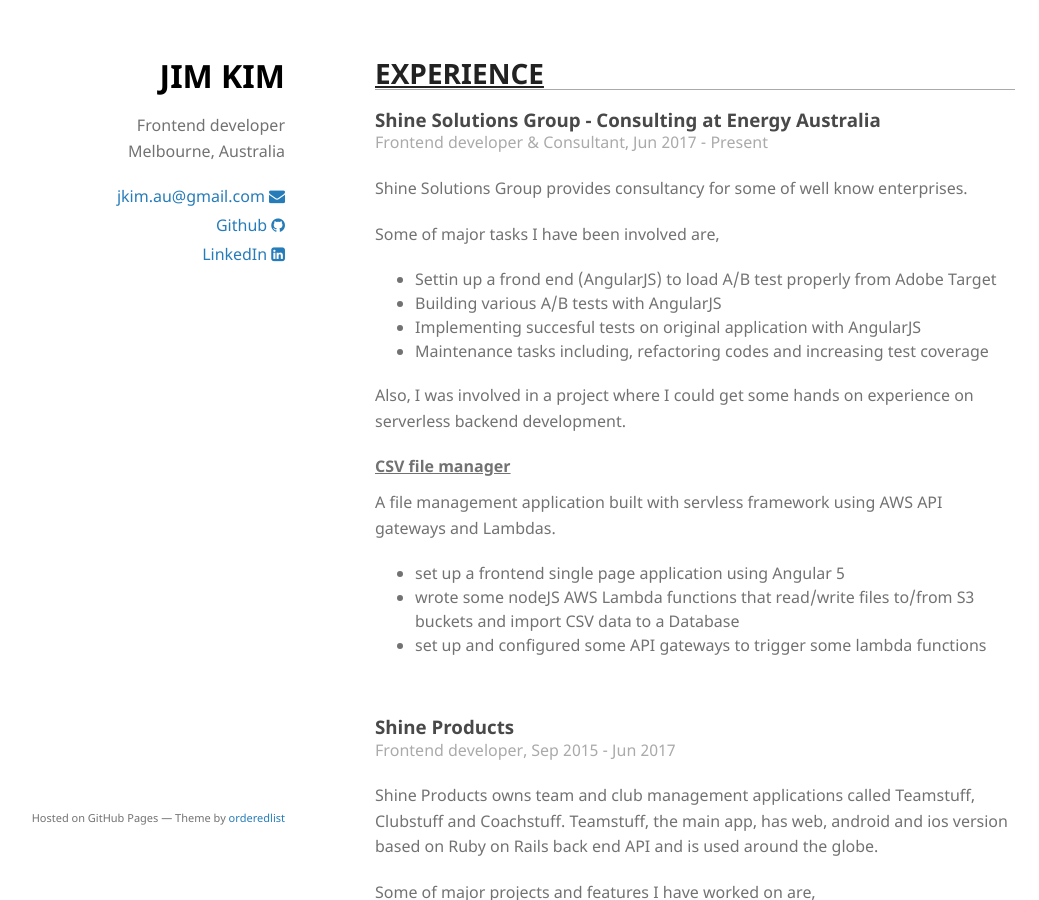
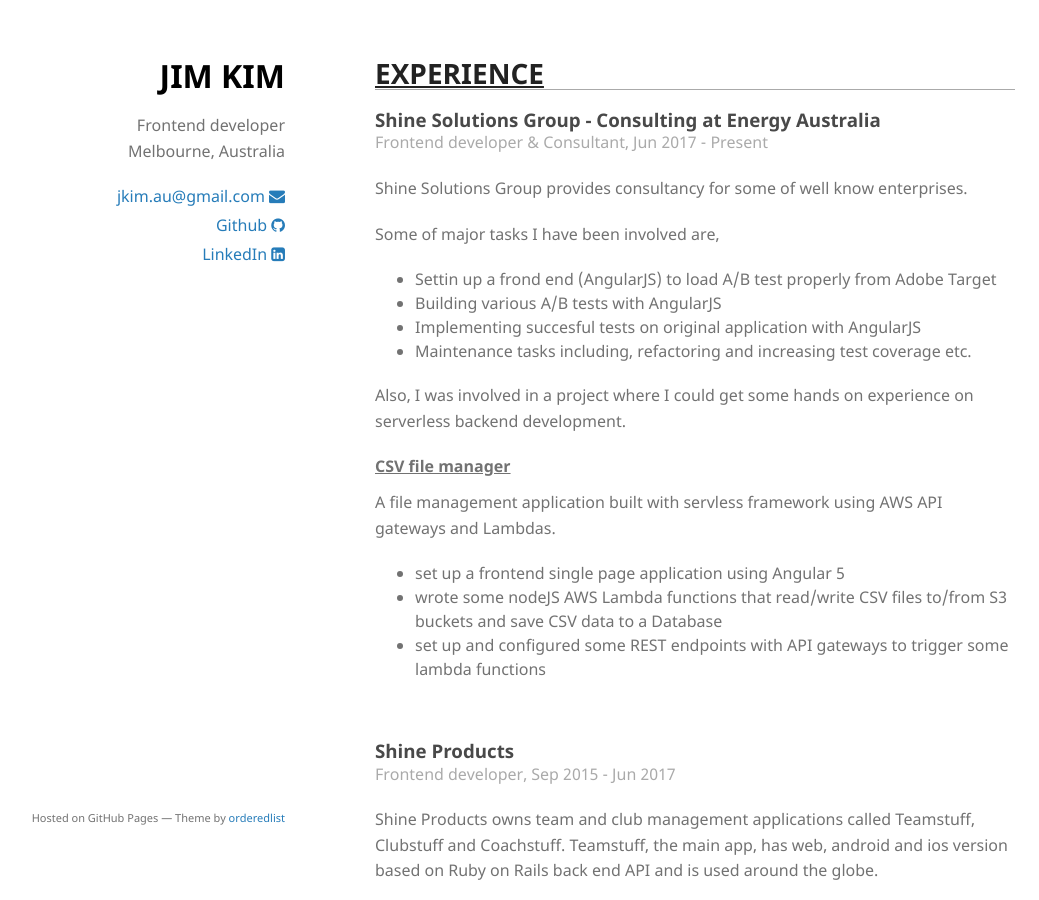
Before and after one commit to jkimau/jkimau.github.io, a Jekyll site: the page built from _pages/resume.html, in a window 1280 px wide and 900 px high. Shown: the whole window, without its empty margins (125-1164 px from the left). Built offline with Jekyll 4.4.1, drawn with Linux system fonts in a browser that asks for light colours; comment, search, counter and statistics services are not loaded; some of the changed text lies outside the part shown.

Commit message:
update a few wordings

```diff
--- a/_pages/resume.html
+++ b/_pages/resume.html
@@ -17,7 +17,7 @@
             <li>Settin up a frond end (AngularJS) to load A/B test properly from Adobe Target</li>
             <li>Building various A/B tests with AngularJS</li>
             <li>Implementing succesful tests on original application with AngularJS</li>
-            <li>Maintenance tasks including, refactoring codes and increasing test coverage</li>
+            <li>Maintenance tasks including, refactoring and increasing test coverage etc.</li>
         </ul>
 
         <p>Also, I was involved in a project where I could get some hands on experience on serverless backend development.</p>
@@ -27,8 +27,8 @@
 
             <ul>
                 <li>set up a frontend single page application using Angular 5</li>
-                <li>wrote some nodeJS AWS Lambda functions that read/write files to/from S3 buckets and import CSV data to a Database</li>
-                <li>set up and configured some API gateways to trigger some lambda functions</li>
+                <li>wrote some nodeJS AWS Lambda functions that read/write CSV files to/from S3 buckets and save CSV data to a Database</li>
+                <li>set up and configured some REST endpoints with API gateways to trigger some lambda functions</li>
             </ul>
         </div>
     </div>
@@ -110,19 +110,19 @@
     <h1 class="section-title">SKILLS</h1>
     <div class="section-details">
         <p>
-            <span class="stress">Javascript</span>
+            <span class="stress">Frontend</span>
             <br/>
             <span>React/Redux, Angular 4, AngularJS 1.x, BackboneJS, jQuery</span>
         </p>
         <p>
-            <span class="stress">Test</span>
+            <span class="stress">Backend</span>
             <br/>
-            <span>Jasmine, Jest, Protractor, Qunit, Selenium, Enzyme</span>
+            <span>A little bit of experience with AWS API gateways and Lambdas with NodeJS</span>
         </p>
         <p>
-            <span class="stress">Tools</span>
+            <span class="stress">Test frameworks</span>
             <br/>
-            <span>Webpack, Gulp, Karma, Git, NPM, yarn</span>
+            <span>Jasmine, Jest, Protractor, Qunit, Selenium, Enzyme, Karma</span>
         </p>
         <p>
             <span class="stress">Markup & Style</span>
@@ -130,9 +130,9 @@
             <span>HTML(5), CSS(3), Sass, Less, Bootstrap</span>
         </p>
         <p>
-            <span class="stress">Backend</span>
+            <span class="stress">Other toolings</span>
             <br/>
-            <span>Little bit of experience with nodeJS, Worked 1 year on WordPress and PHP</span>
+            <span>Webpack, Gulp, Git, NPM, yarn</span>
         </p>
         <p>
             <span class="stress">Others</span>
```
